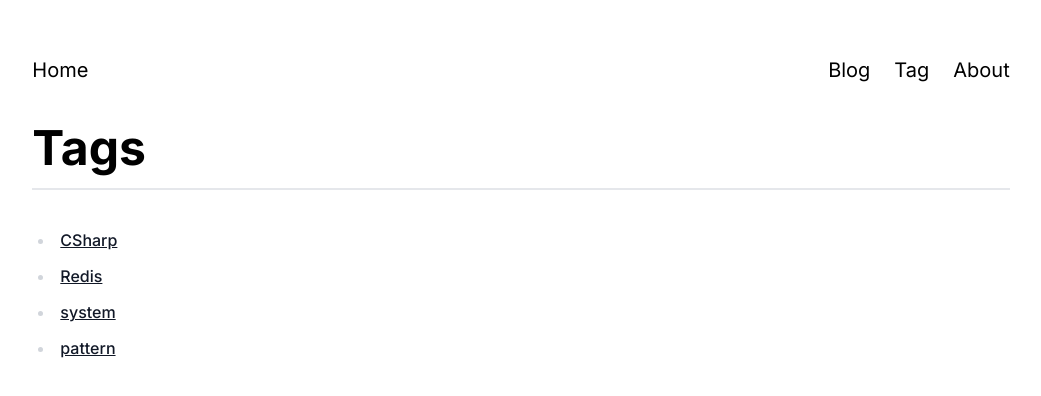
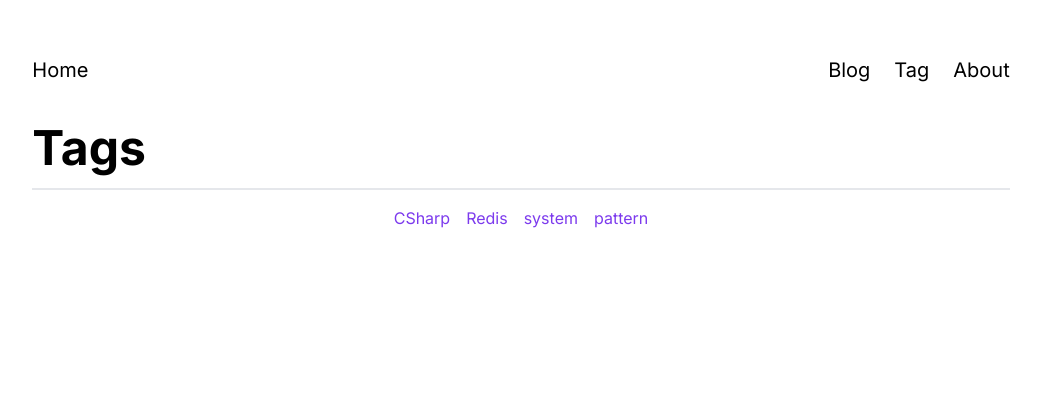
Before and after one commit to shandeming/shineee_blog, a Next.js app: page /tag in a window 1280 px wide. Shown: the top 396 px of the page, without its empty margins (119-1160 px from the left). Built offline with nearby package versions, Linux system fonts and the light colour scheme.

Commit message:
update the Tag page(modify the stylesheet of Tag page)

```diff
--- a/src/app/components/Navigation.tsx
+++ b/src/app/components/Navigation.tsx
@@ -2,17 +2,17 @@ const Navigation = () => {
   return (
     <nav className="py-10 text-xl">
       <ul className="flex justify-between items-center">
-        <li>
+        <li className="hover:text-red-500">
           <a href="/">Home</a>
         </li>
         <ul className="flex justify-end gap-x-6">
-          <li>
+          <li className="hover:text-red-500">
             <a href="/blog">Blog</a>
           </li>
-          <li>
+          <li className="hover:text-red-500">
             <a href="/tag">Tag</a>
           </li>
-          <li>
+          <li className="hover:text-red-500">
             <a href="/about">About</a>
           </li>
         </ul>
--- a/src/app/tag/page.tsx
+++ b/src/app/tag/page.tsx
@@ -10,15 +10,18 @@ const Tag = () => {
       <div className="border-b-2 pb-4">
         <h1 className="text-5xl font-bold">Tags</h1>
       </div>
-      <div className="prose">
-        <ul className="inline">
+      <span className="flex justify-center mt-4">
+        <ul className="flex flex-wrap max-w-lg">
           {tags.map((tag) => (
-            <li key={tag}>
+            <li
+              key={tag}
+              className="px-2 text-violet-600 hover:text-violet-800"
+            >
               <a href={`/tag/${tag}`}>{tag}</a>
             </li>
           ))}
         </ul>
-      </div>
+      </span>
     </>
   );
 };
```
